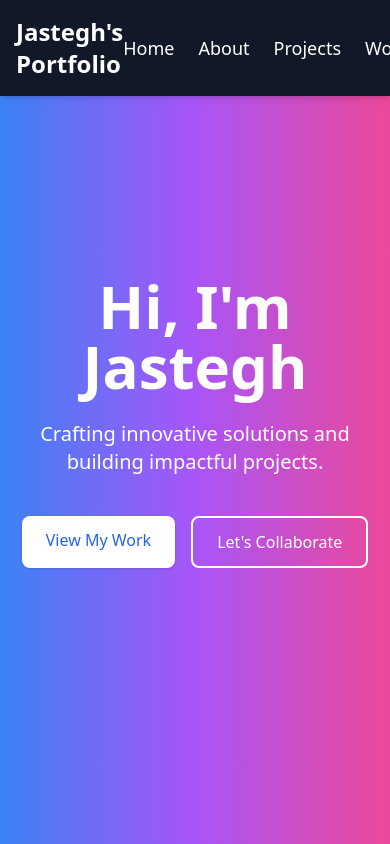
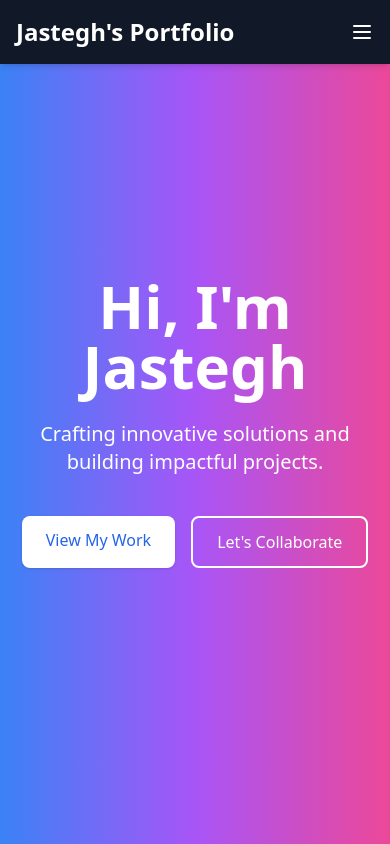
Before and after one commit to Jastegh/Personal-Portfolio, a React (Vite) app: page / in a window 390 px wide. Shown: the top 844 px of the page. Built offline with nearby package versions, Linux system fonts and the light colour scheme.

Commit message:
updated screen responsiveness for navbar

```diff
--- a/src/components/Navbar.jsx
+++ b/src/components/Navbar.jsx
@@ -1,13 +1,47 @@
-import React from "react";
+import React, { useState } from "react";
 
 const Navbar = () => {
+  const [menuOpen, setMenuOpen] = useState(false);
+
   return (
     <nav className="bg-gray-900 text-white p-4 fixed w-full z-50 shadow-md">
-      <div className="container mx-auto flex justify-between text-lg items-center">
+      <div className="container mx-auto flex justify-between items-center">
         <a href="#top" className="text-2xl font-bold">
           Jastegh's Portfolio
         </a>
-        <div className="flex space-x-6">
+
+        {/* Hamburger Menu Button - Visible on Small Screens */}
+        <button
+          onClick={() => setMenuOpen(!menuOpen)}
+          className="md:hidden text-white focus:outline-none"
+        >
+          <svg
+            className="w-6 h-6"
+            fill="none"
+            stroke="currentColor"
+            viewBox="0 0 24 24"
+            xmlns="http://www.w3.org/2000/svg"
+          >
+            {menuOpen ? (
+              <path
+                strokeLinecap="round"
+                strokeLinejoin="round"
+                strokeWidth={2}
+                d="M6 18L18 6M6 6l12 12"
+              />
+            ) : (
+              <path
+                strokeLinecap="round"
+                strokeLinejoin="round"
+                strokeWidth={2}
+                d="M4 6h16M4 12h16M4 18h16"
+              />
+            )}
+          </svg>
+        </button>
+
+        {/* Links - hidden on small screens, shown on md+ */}
+        <div className="hidden md:flex space-x-6 text-lg">
           <a href="#top" className="hover:text-gray-400 transition">
             Home
           </a>
@@ -25,6 +59,27 @@ const Navbar = () => {
           </a>
         </div>
       </div>
+
+      {/* Dropdown Menu - visible only on small screens when open */}
+      {menuOpen && (
+        <div className="md:hidden mt-2 space-y-2 px-4 pb-4">
+          <a href="#top" className="block hover:text-gray-400">
+            Home
+          </a>
+          <a href="#about" className="block hover:text-gray-400">
+            About
+          </a>
+          <a href="#projects" className="block hover:text-gray-400">
+            Projects
+          </a>
+          <a href="#work-experience" className="block hover:text-gray-400">
+            Work
+          </a>
+          <a href="#contact" className="block hover:text-gray-400">
+            Contact
+          </a>
+        </div>
+      )}
     </nav>
   );
 };
```
